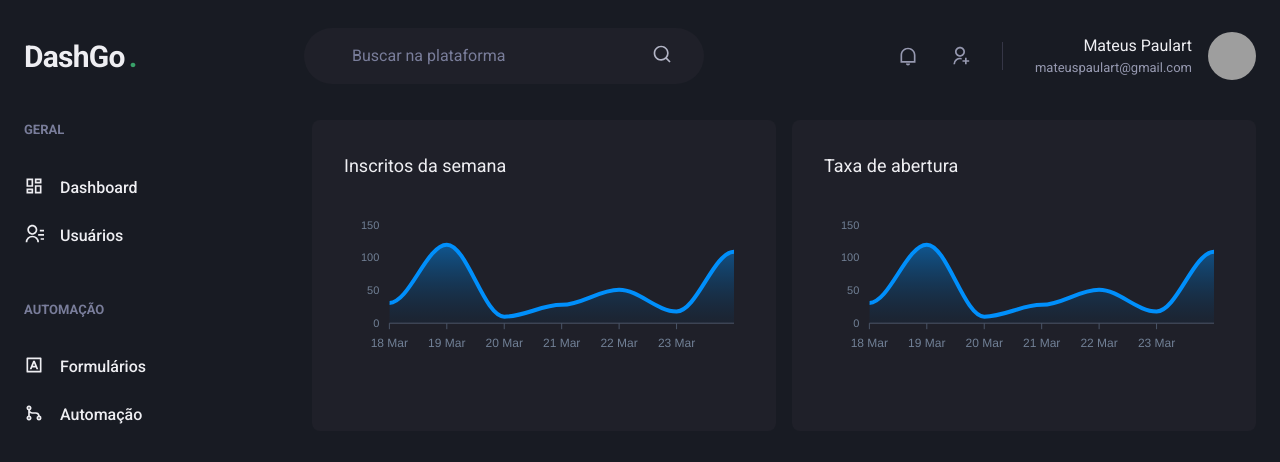
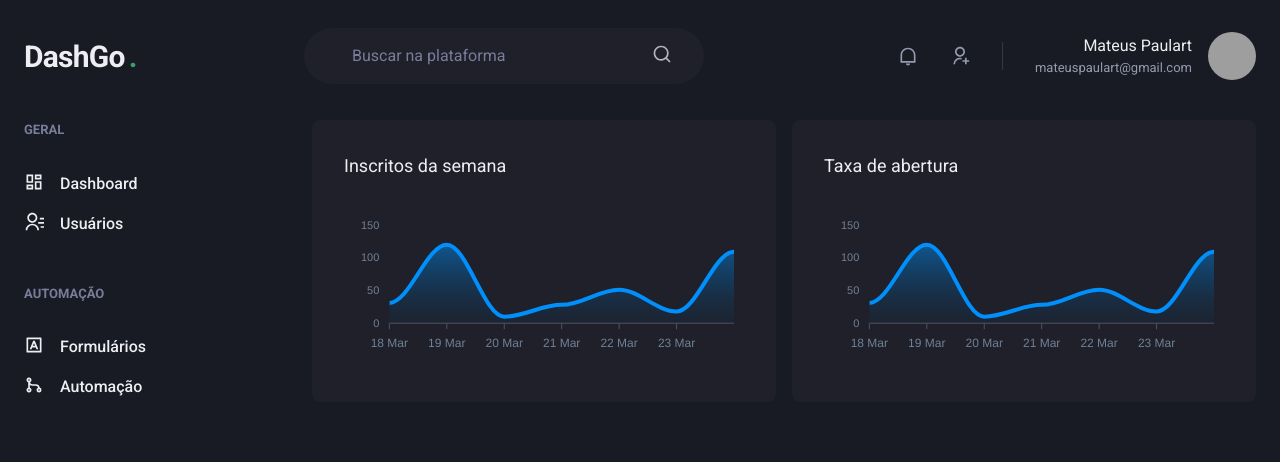
Before and after one commit to Mateusp23/dashgo, a Next.js app: page /dashboard in a window 1280 px wide. Shown: the top 462 px of the page. Built offline with nearby package versions, Linux system fonts and the light colour scheme; grey boxes are pictures that could not be loaded.

Commit message:
Fluxo de navegação, direcionando rotas com Link do next

```diff
--- a/src/components/Sidebar/NavLink.tsx
+++ b/src/components/Sidebar/NavLink.tsx
@@ -1,16 +1,20 @@
 import { ElementType } from 'react';
-import { Link, LinkProps as ChakraLinkProps, Icon, Text } from '@chakra-ui/react';
+import { Link as ChakraLink, LinkProps as ChakraLinkProps, Icon, Text } from '@chakra-ui/react';
+import Link from 'next/link';
 
 interface NavLinkProps extends ChakraLinkProps {
   icon: ElementType;
   children: string;
+  href: string;
 }
 
-export function NavLink({ icon, children, ...rest }: NavLinkProps) {
+export function NavLink({ icon, children, href, ...rest }: NavLinkProps) {
   return (
-    <Link display="flex" align="center" py="1" {...rest}>
-      <Icon as={icon} fontSize="20"/>
-      <Text ml="4" fontWeight="medium">{children}</Text>
+    <Link href={href} passHref>
+      <ChakraLink display="flex" align="center" {...rest}>
+        <Icon as={icon} fontSize="20"/>
+        <Text ml="4" fontWeight="medium">{children}</Text>
+      </ChakraLink>
     </Link>
   );
 }
--- a/src/components/Sidebar/SidebarNav.tsx
+++ b/src/components/Sidebar/SidebarNav.tsx
@@ -13,12 +13,12 @@
   return (
     <Stack spacing="12" align="flex-start">
       <NavSection title="GERAL">
-        <NavLink icon={RiDashboardLine}>Dashboard</NavLink>
-        <NavLink icon={RiContactsLine}>Usuários</NavLink>
+        <NavLink icon={RiDashboardLine} href="/dashboard" >Dashboard</NavLink>
+        <NavLink icon={RiContactsLine} href="/users" >Usuários</NavLink>
       </NavSection>
       <NavSection title="AUTOMAÇÃO">
-        <NavLink icon={RiInputMethodLine}>Formulários</NavLink>
-        <NavLink icon={RiGitMergeLine}>Automação</NavLink>
+        <NavLink icon={RiInputMethodLine} href="/forms">Formulários</NavLink>
+        <NavLink icon={RiGitMergeLine} href="/automation">Automação</NavLink>
       </NavSection>
     </Stack>
   );
--- a/src/pages/users/create.tsx
+++ b/src/pages/users/create.tsx
@@ -11,6 +11,7 @@
 import { Header } from '../../components/Header';
 import { Sidebar } from '../../components/Sidebar';
 import { Input } from '../../components/Form/Input';
+import Link from 'next/link';
 
 export default function CreateUser() {
   return (
@@ -39,7 +40,9 @@
 
           <Flex mt="8" justify="flex-end">
             <HStack spacing="4">
-              <Button colorScheme="whiteAlpha">Cancelar</Button>
+            <Link href="/users" passHref>
+              <Button as="a" colorScheme="whiteAlpha">Cancelar</Button>
+            </Link>
               <Button colorScheme="green">Salvar</Button>
             </HStack>
           </Flex>
--- a/src/pages/users/index.tsx
+++ b/src/pages/users/index.tsx
@@ -18,6 +18,7 @@
 import { Sidebar } from '../../components/Sidebar';
 import { RiAddLine, RiPencilLine } from 'react-icons/ri';
 import { Pagination } from '../../components/Pagination';
+import Link from 'next/link';
 
 export default function UserList() {
   const isWideVersion = useBreakpointValue({
@@ -36,6 +37,7 @@
           <Flex mb="8" justify="space-between" align="center">
             <Heading size="lg" fontWeight="normal">Usuários</Heading>
 
+            <Link href="/users/create" passHref>
               <Button
                 as="a"
                 size="sm"
@@ -45,6 +47,7 @@
                 >
                 Criar novo
               </Button>
+            </Link>
           </Flex>
 
           <Table colorScheme="whiteAlpha">
```
Lines whose indentation alone changed are shown as unchanged.
